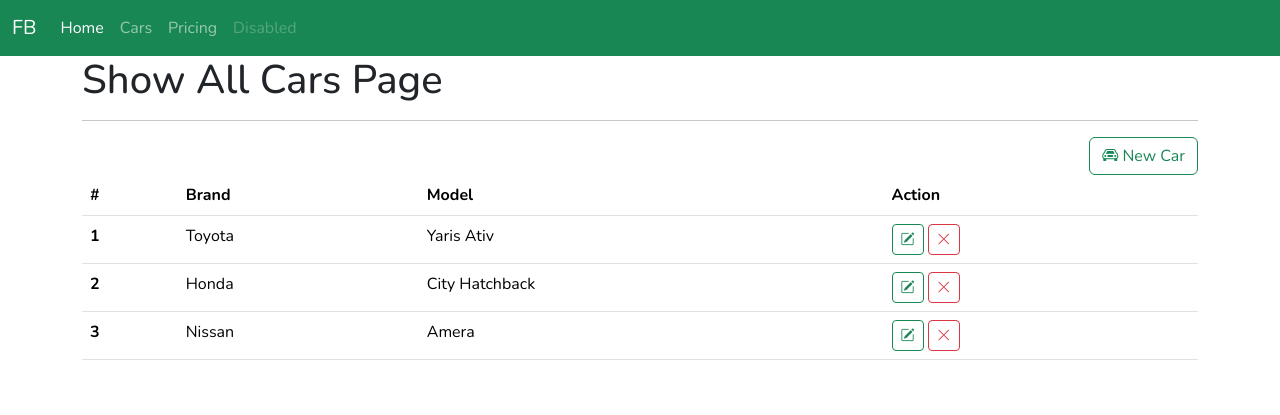
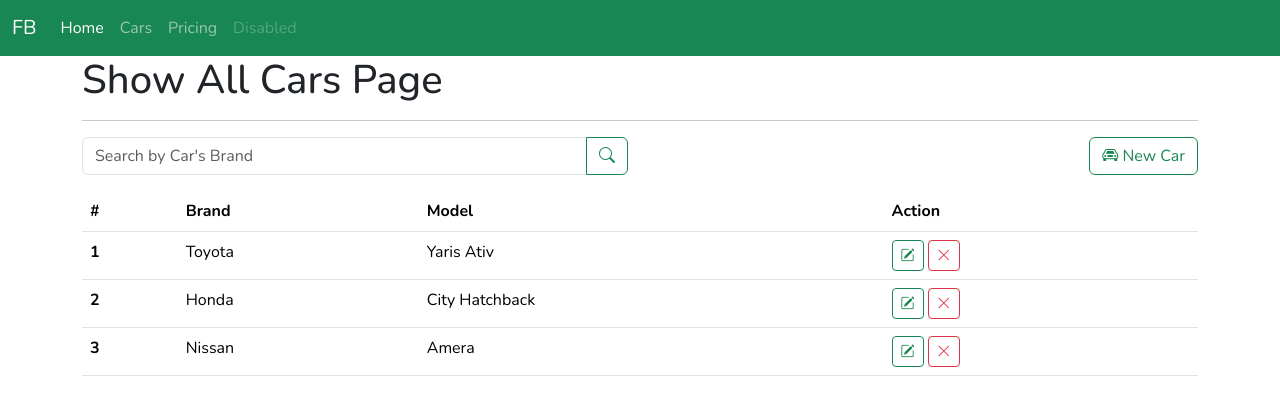
Before and after one commit to noasuke/flask-bootstrap, a Flask app: page /cars in a window 1280 px wide. Shown: the top 415 px of the page. Run offline with Flask 3, Linux system fonts and the light colour scheme.

Commit message:
add search route

```diff
--- a/main.py
+++ b/main.py
@@ -13,8 +13,19 @@ cars = [
 def index():
   return render_template('index.html', title='Home Page')
 
-@app.route('/cars')
+@app.route('/cars', methods=['GET', 'POST'])
 def all_cars():
+  if request.method == 'POST':
+    brand = request.form['brand']
+    tmp_cars = []
+    for car in cars:
+      if brand in car['brand']:
+        tmp_cars.append(car)
+    # cars = tmp_cars
+    return render_template('cars/cars.html',
+                         title='Search Cars Page',
+                         cars=tmp_cars)
+
   return render_template('cars/cars.html',
                          title='Show All Cars Page',
                          cars=cars)
@@ -48,7 +59,29 @@ def delete_car(id):
   flash('Delete car successfull', 'success')
   return redirect(url_for('all_cars'))
 
-@app.route('/cars/<int:id>/edit')
+@app.route('/cars/<int:id>/edit', methods=['GET', 'POST'])
 def edit_car(id):
+  for c in cars:
+    if id == c['id']:
+      car = c
+      break
+  if request.method == 'POST':
+    brand = request.form['brand']
+    model = request.form['model']
+    year = int(request.form['year'])
+    price = int(request.form['price'])
+
+    for c in cars:
+      if id == c['id']:
+        c['brand'] = brand
+        c['model'] = model
+        c['year'] = year
+        c['price'] = price
+        break
+
+    flash('Update Car Successfull.', 'success')
+    return redirect(url_for('all_cars'))
+
   return render_template('cars/edit_car.html',
-                         title='Edit Car Page')
+                         title='Edit Car Page',
+                         car=car)
--- a/templates/cars/cars.html
+++ b/templates/cars/cars.html
@@ -10,7 +10,16 @@
     <h1>{{title}}</h1>
     <hr>
     <div class="row">
-      <div class="col"></div>
+      <div class="col">
+        <form method="post">
+          <div class="input-group mb-3">
+            <input name="brand" type="text" class="form-control" placeholder="Search by Car's Brand" aria-label="Recipient’s username" aria-describedby="button-addon2">
+            <button class="btn btn-outline-success" type="submit" id="button-addon2">
+              <i class="bi bi-search"></i>
+            </button>
+          </div>
+        </form>
+      </div>
       <div class="col">
         <a href="{{url_for('new_car')}}" class="btn btn-outline-success float-end">
           <i class="bi bi-car-front"></i>
```
Also changed, not shown: templates/cars/edit_car.html (+10 -6 lines).
